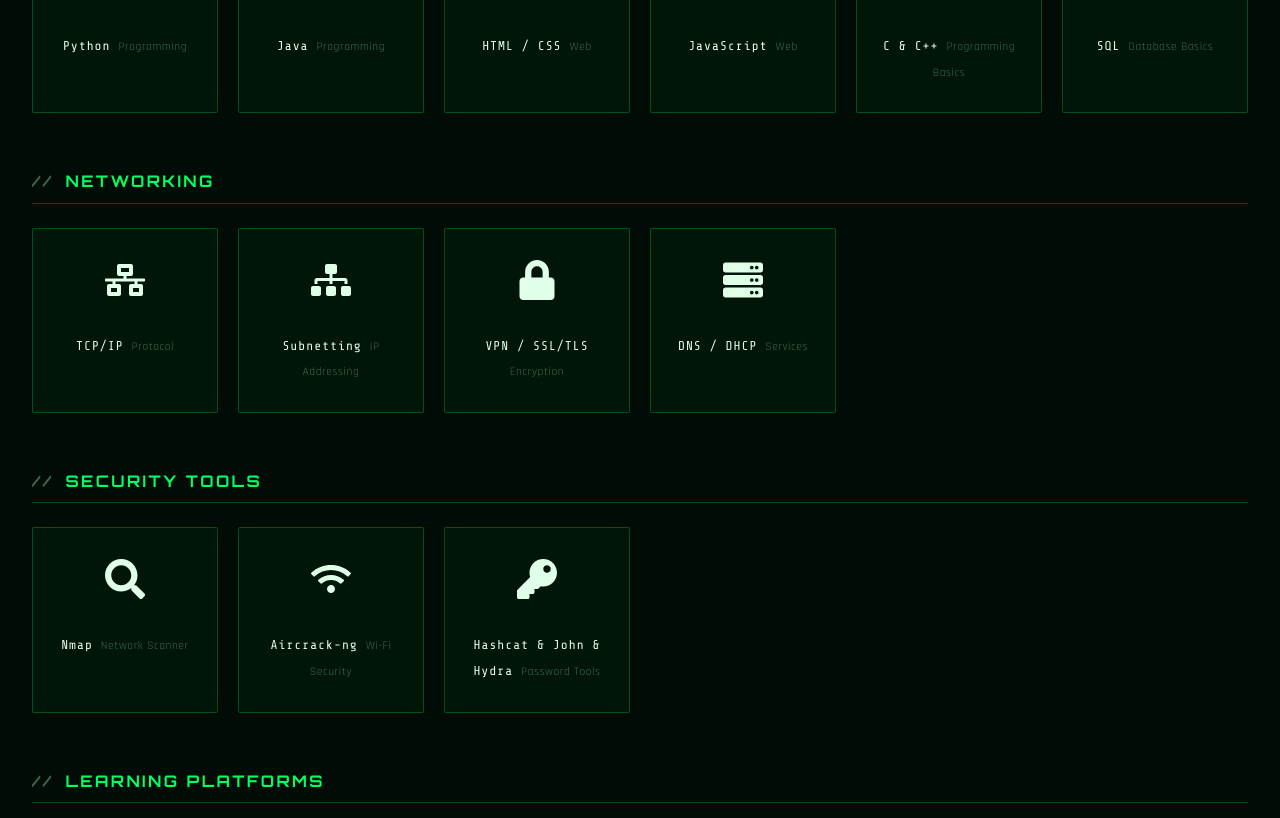
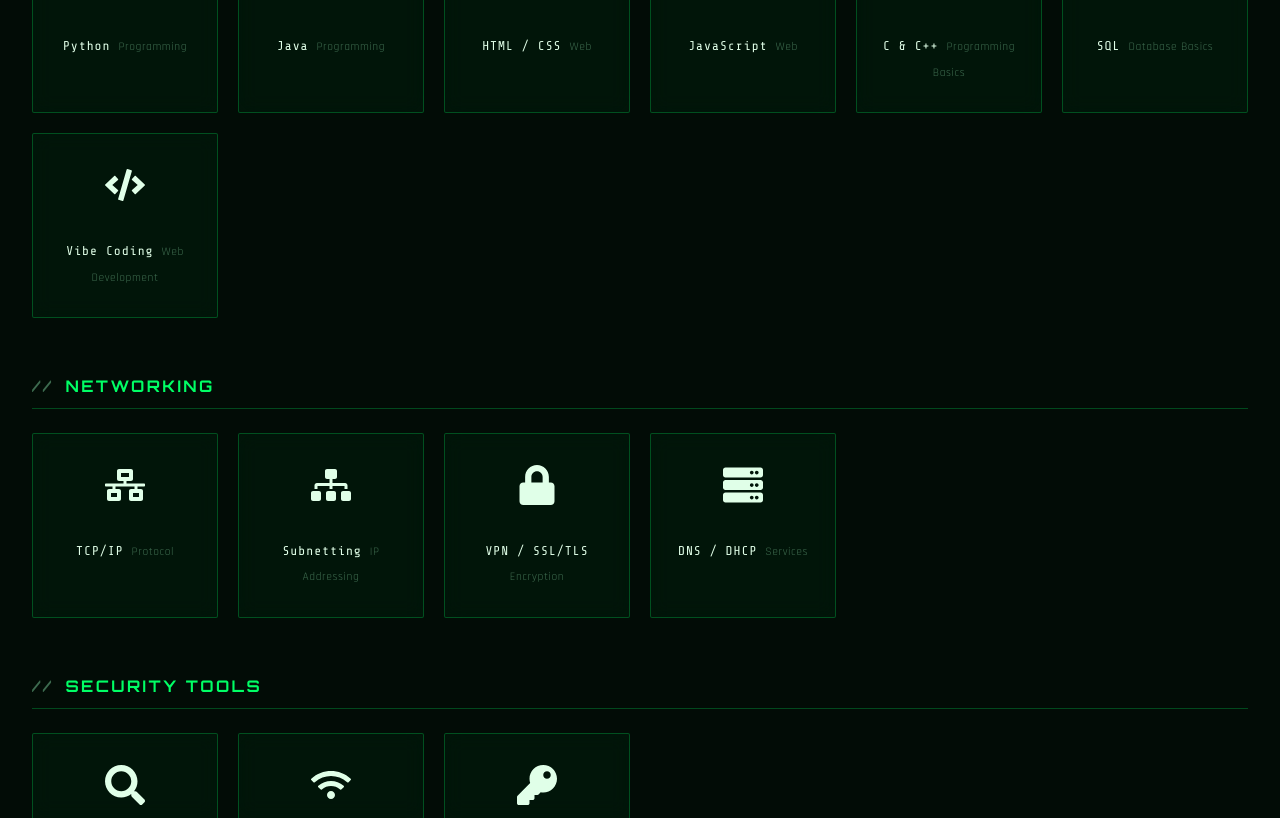
Before and after one commit to Salvin-Sebastian/Salvin-Sebastian.github.io, a React (Vite) app: page /skills in a window 1280 px wide. Shown: the part 900-1718 px from the top of the page. Built offline with nearby package versions, Linux system fonts and the light colour scheme.

Commit message:
Add Vibe Coding skill to Home and Skills pages

```diff
--- a/src/pages/Home.jsx
+++ b/src/pages/Home.jsx
@@ -1,7 +1,7 @@
 import SEO from '../components/SEO';
 import { useEffect } from 'react';
 import { Link } from 'react-router-dom';
-import { FaShieldAlt, FaPython, FaJava, FaJsSquare, FaGlobe, FaChartBar, FaDownload } from 'react-icons/fa';
+import { FaShieldAlt, FaPython, FaJava, FaJsSquare, FaGlobe, FaChartBar, FaDownload, FaCode } from 'react-icons/fa';
 import { SiCplusplus } from 'react-icons/si';
 
 export default function Home() {
@@ -129,6 +129,7 @@ export default function Home() {
           <div className="skill-card card reveal"><span className="skill-icon"><FaGlobe /></span><span className="skill-name">HTML</span></div>
           <div className="skill-card card reveal reveal-delay-1"><span className="skill-icon"><SiCplusplus /></span><span className="skill-name">C </span><span className="skill-cat">Programming</span></div>
           <div className="skill-card card reveal reveal-delay-2"><span className="skill-icon"><FaChartBar /></span><span className="skill-name">Feature </span><span className="skill-cat">Engineering</span></div>
+          <div className="skill-card card reveal reveal-delay-3"><span className="skill-icon"><FaCode /></span><span className="skill-name">Vibe Coding</span></div>
         </div>
 
         <div style={{textAlign: 'center', marginTop: '2.5rem'}}>
--- a/src/pages/Skills.jsx
+++ b/src/pages/Skills.jsx
@@ -4,7 +4,7 @@ import { Link } from 'react-router-dom';
 import {
   FaShieldAlt, FaPython, FaJava, FaGlobe, FaJsSquare, FaDatabase,
   FaNetworkWired, FaSitemap, FaLock, FaServer, FaSearch, FaWifi,
-  FaKey, FaFlag, FaBox, FaGraduationCap, FaBook
+  FaKey, FaFlag, FaBox, FaGraduationCap, FaBook, FaCode
 } from 'react-icons/fa';
 import { SiCplusplus } from 'react-icons/si';
 
@@ -53,6 +53,7 @@ export default function Skills() {
             <div className="skill-card card"><span className="skill-icon"><FaJsSquare /></span><span className="skill-name">JavaScript </span><span className="skill-cat">Web</span></div>
             <div className="skill-card card"><span className="skill-icon"><SiCplusplus /></span><span className="skill-name">C & C++ </span><span className="skill-cat">Programming Basics</span></div>
             <div className="skill-card card"><span className="skill-icon"><FaDatabase /></span><span className="skill-name">SQL </span><span className="skill-cat">Database Basics</span></div>
+            <div className="skill-card card"><span className="skill-icon"><FaCode /></span><span className="skill-name">Vibe Coding </span><span className="skill-cat">Web Development</span></div>
           </div>
         </div>
 
```
